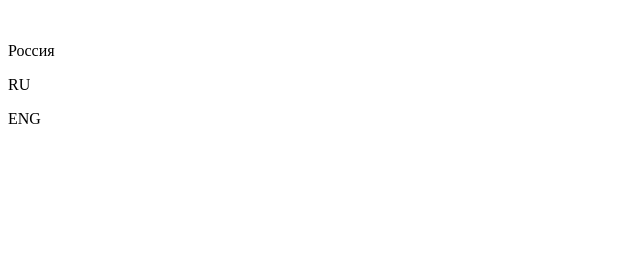
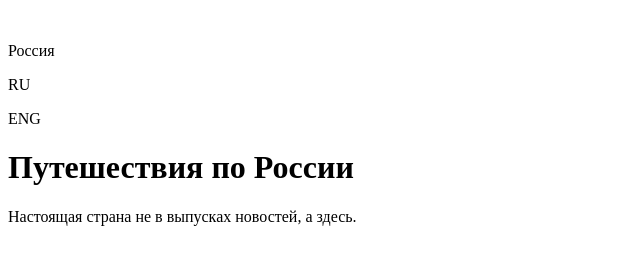
Before and after one commit to BogusFrontend/Russia_Travel, a plain HTML site: page index.html in a window 1280 px wide. Shown: the whole page, without its empty margins (0-640 px from the left). Drawn offline with Linux system fonts and the light colour scheme.

Commit message:
changes main

```diff
--- a/index.html
+++ b/index.html
@@ -28,9 +28,13 @@
       </div>
     </header>
     <!-- main block -->
-    <main>
+    <main class="main">
         <div class="container_content">
-
+            <div class="adventure">
+                <h1 class="adventure_title">Путешествия по России</h1>
+                <p class="adventure_desc">Настоящая страна не в выпусках новостей, а здесь.</p>
+                <img class="adventure_img" src="" alt="">
+            </div>
         </div>
     </main>
   </body>
```
